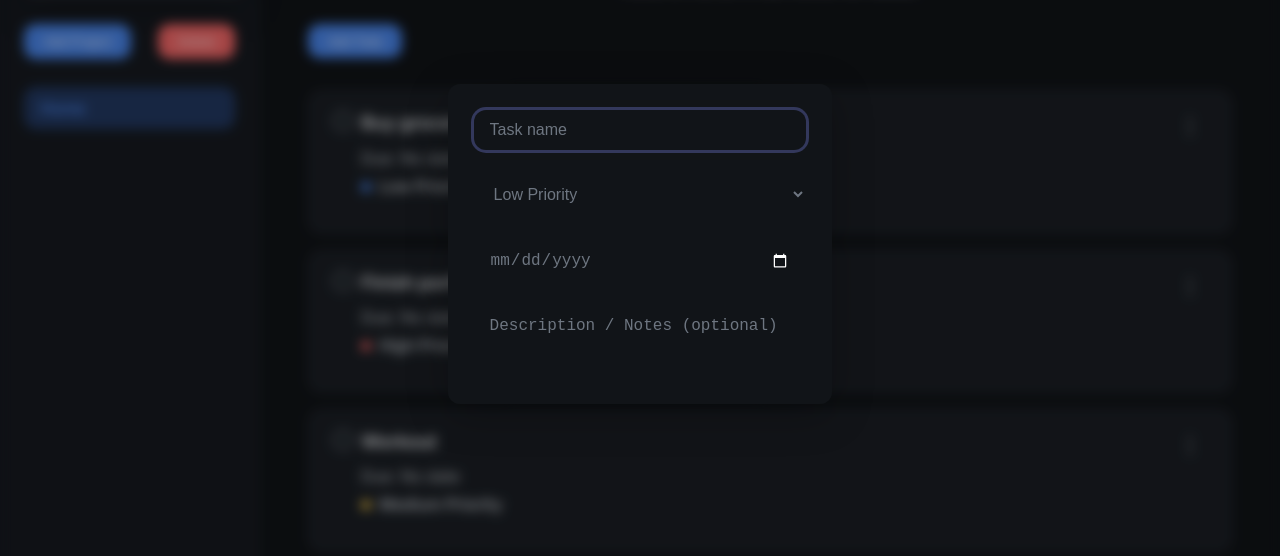
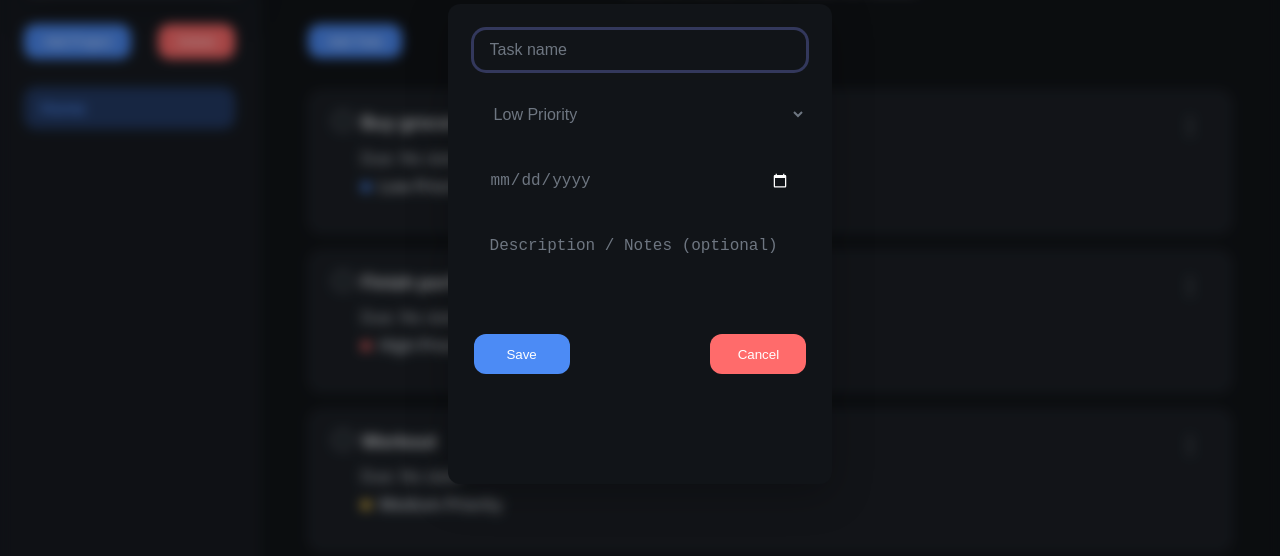
Before and after one commit to SHOIYAN/odin-Todo_List, a website built with webpack: page src/index.html in a window 1280 px wide. Both pictures are taken after a click on the button "Add Todo". Shown: the part 76-632 px from the top of the page. Built offline with nearby package versions, Linux system fonts and the light colour scheme.

Commit message:
style: increase 'addTodo' modal height to fit its contents

```diff
--- a/src/styles/style.css
+++ b/src/styles/style.css
@@ -382,7 +382,7 @@ span:hover{
   box-shadow: 0 10px 40px rgba(0, 0, 0, 0.25);
   position: fixed;
   width: 30%;
-  height: 40%;
+  height: 60%;
   top: 40%;
   left: 50%;
   transform: translate(-50%, -50%);
```
